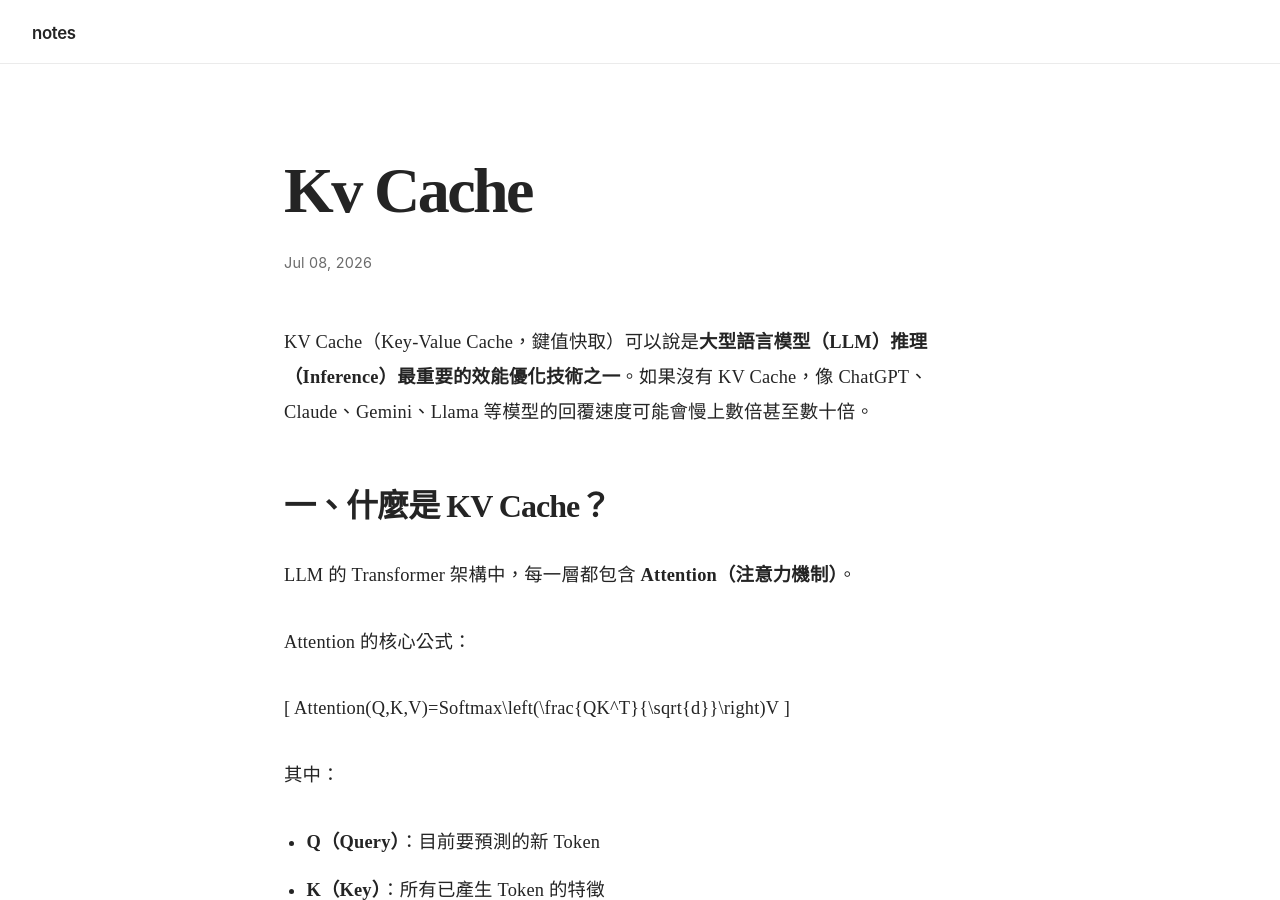
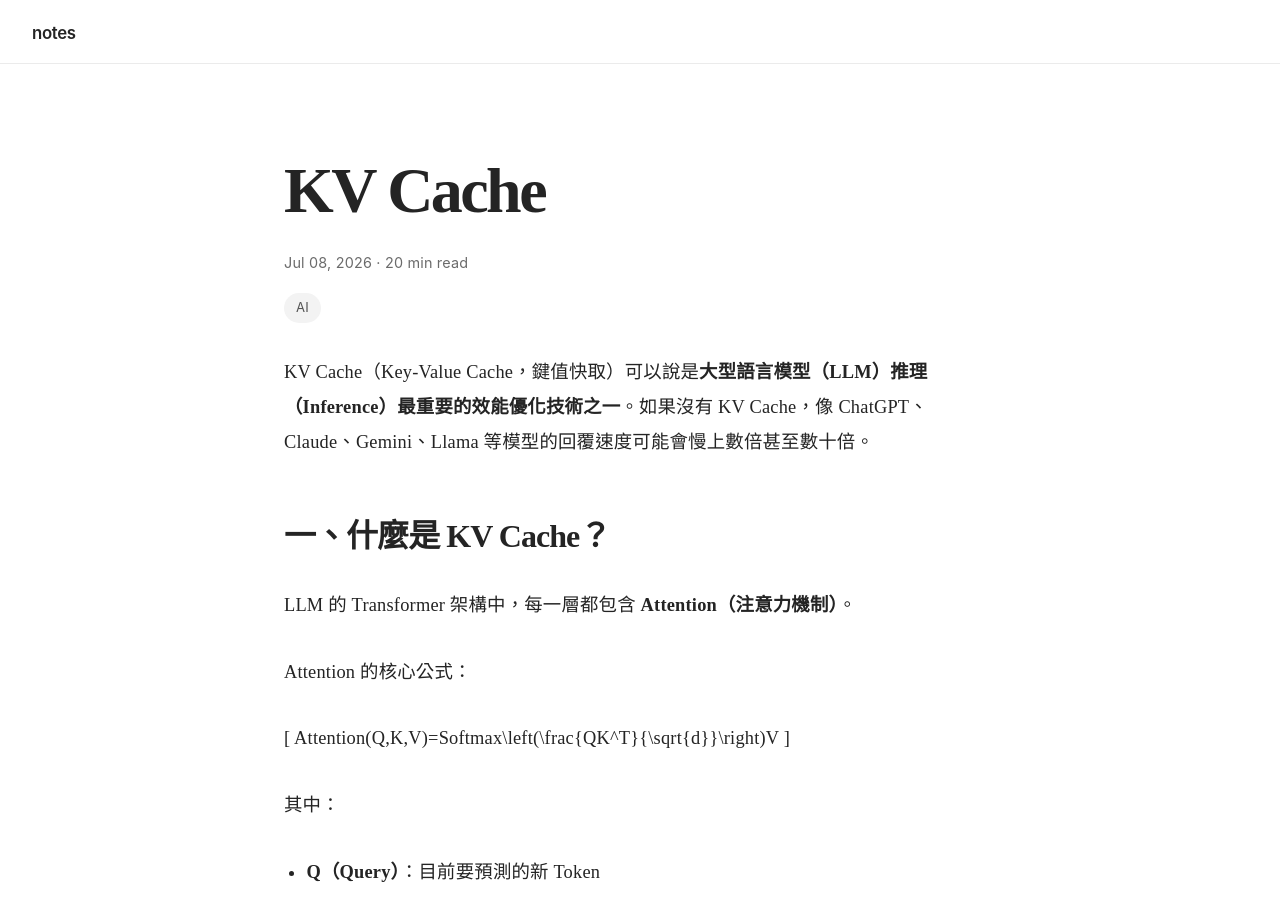
Before and after one commit to linjose/notes, a Jekyll site: the page built from _posts/2026-07-08-KV-Cache.md, in a window 1280 px wide and 900 px high. Built offline with Jekyll 4.4.1, drawn with Linux system fonts in a browser that asks for light colours; our own code applies the rules of GitHub Pages for plain Markdown files.

Commit message:
Update 2026-07-08-KV-Cache.md

```diff
--- a/_posts/2026-07-08-KV-Cache.md
+++ b/_posts/2026-07-08-KV-Cache.md
@@ -1,3 +1,12 @@
+---
+layout: post
+title: KV Cache
+date: 2026-07-08
+reading_time: 20 min read
+tags: [AI]
+excerpt:
+---
+
 KV Cache（Key-Value Cache，鍵值快取）可以說是**大型語言模型（LLM）推理（Inference）最重要的效能優化技術之一**。如果沒有 KV Cache，像 ChatGPT、Claude、Gemini、Llama 等模型的回覆速度可能會慢上數倍甚至數十倍。
 
 ## 一、什麼是 KV Cache？
```
